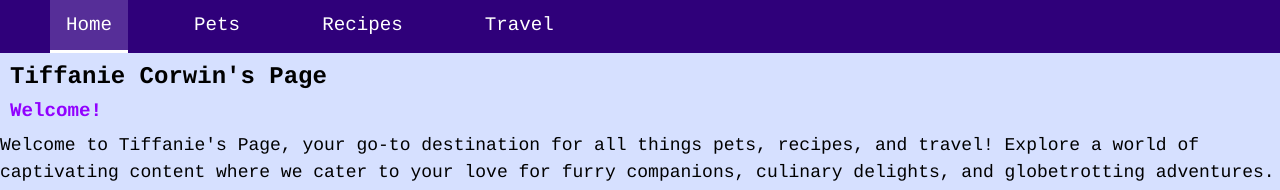
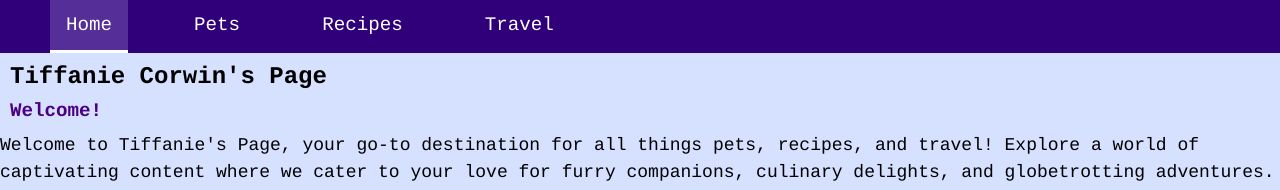
Before and after one commit to TiffanieCorwin/ccp_mobile_w24, a plain HTML site: page index.html in a window 1280 px wide. Shown: the top 190 px of the page. Drawn offline with Linux system fonts and the light colour scheme.

Commit message:
Add files via upload

```diff
--- a/css/style.css
+++ b/css/style.css
@@ -13,7 +13,7 @@ body{
 h2{
     font-family: Courier, monospace;
     font-size: larger;
-    color:#9101FF;
+    color:#4b0084;
     margin: 10px;
     font-weight: bold;
 }
```
